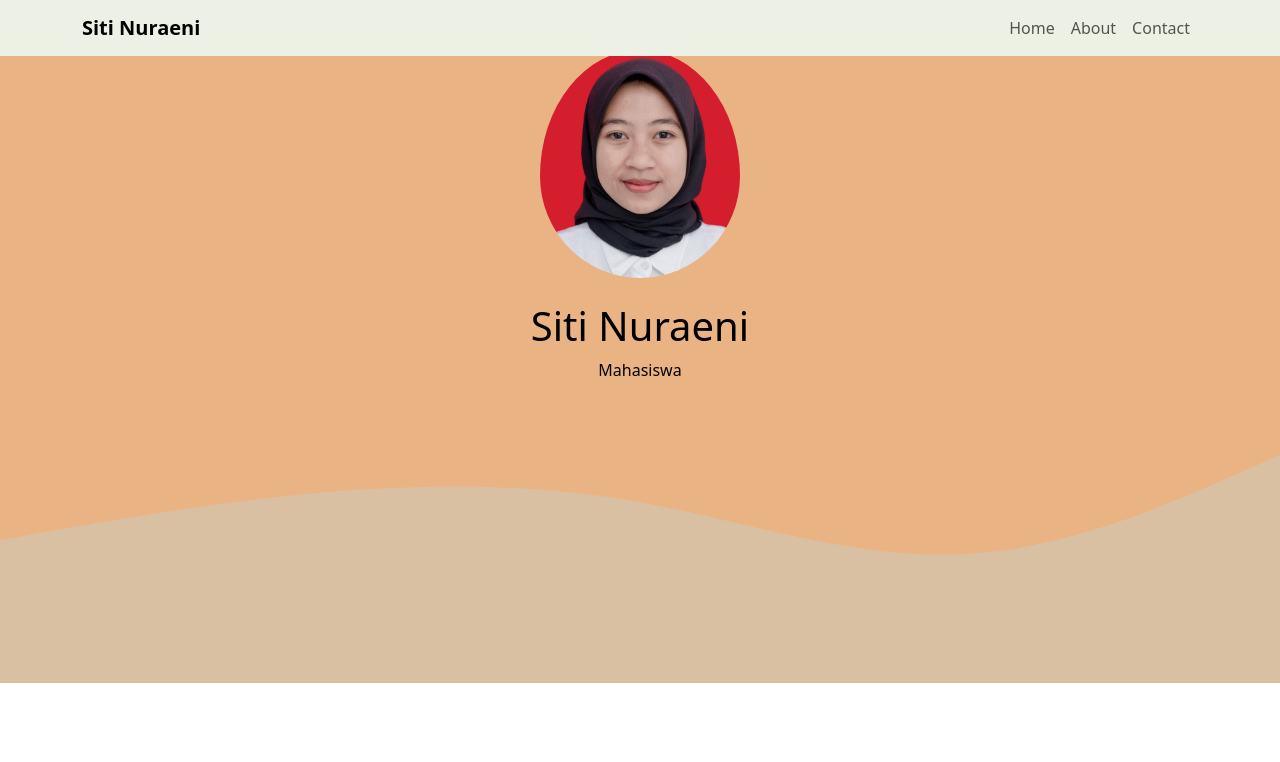
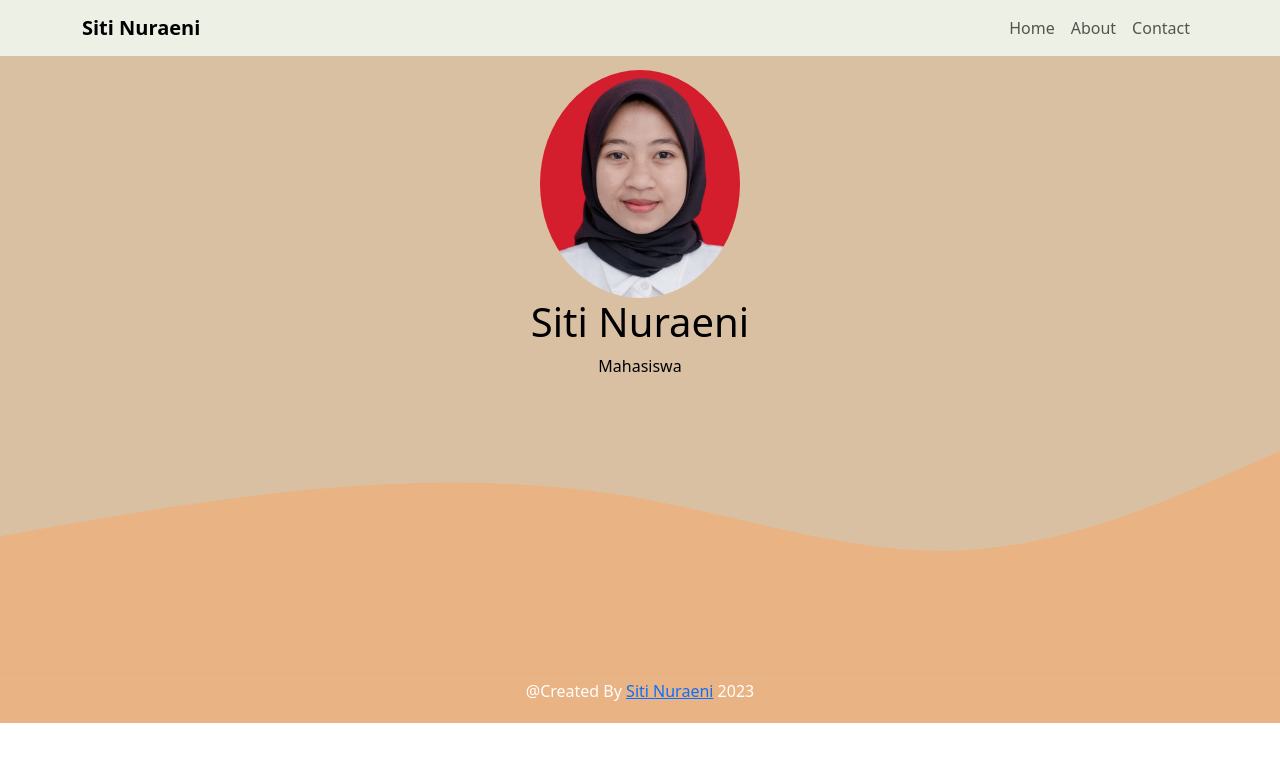
Before and after one commit to sitinuraenii/reactjsuts, a React (Create React App) app: page / in a window 1280 px wide. Shown: the top 762 px of the page. Built offline with nearby package versions, Linux system fonts and the light colour scheme.

Commit message:
warna tampilan

```diff
--- a/src/App.css
+++ b/src/App.css
@@ -7,8 +7,8 @@
 }
 
 .Hero {
-  background-color: #e9b384;
-  padding-top: 50px;
+  background-color: #dac0a3;
+  padding-top: 70px;
 }
 
 .About {
--- a/src/components/Hero.js
+++ b/src/components/Hero.js
@@ -1,5 +1,6 @@
 import logo from "../assets/img/eni.jpg";
 import Navigation from "../components/Navigation";
+import Footer from "../components/Footer";
 const Hero = () => {
   return (
     <>
@@ -8,15 +9,15 @@ const Hero = () => {
         <div className="Hero text center">
           <div className="Container">
             <div className="row justify-content-center ">
-              <div className="col-md-6 text-black text-center ">
-                <img src={logo} className="rounded-circle pb-4" alt="" width={200}></img>
+              <div className="col-md-3 text-black text-center ">
+                <img src={logo} className="rounded-circle" alt="" width={200}></img>
                 <h1>Siti Nuraeni</h1>
                 <p>Mahasiswa</p>
               </div>
             </div>
             <svg xmlns="http://www.w3.org/2000/svg" viewBox="0 0 1440 320">
               <path
-                fill="#dac0a3"
+                fill="#e9b384"
                 fillOpacity="1"
                 d="M0,160L60,149.3C120,139,240,117,360,106.7C480,96,600,96,720,117.3C840,139,960,181,1080,176C1200,171,1320,117,1380,90.7L1440,64L1440,320L1380,
          320C1320,320,1200,320,1080,320C960,320,840,320,720,320C600,320,480,320,360,320C240,320,120,320,60,
@@ -26,6 +27,7 @@ const Hero = () => {
           </div>
         </div>
       </section>
+      <Footer />
     </>
   );
 };
```
